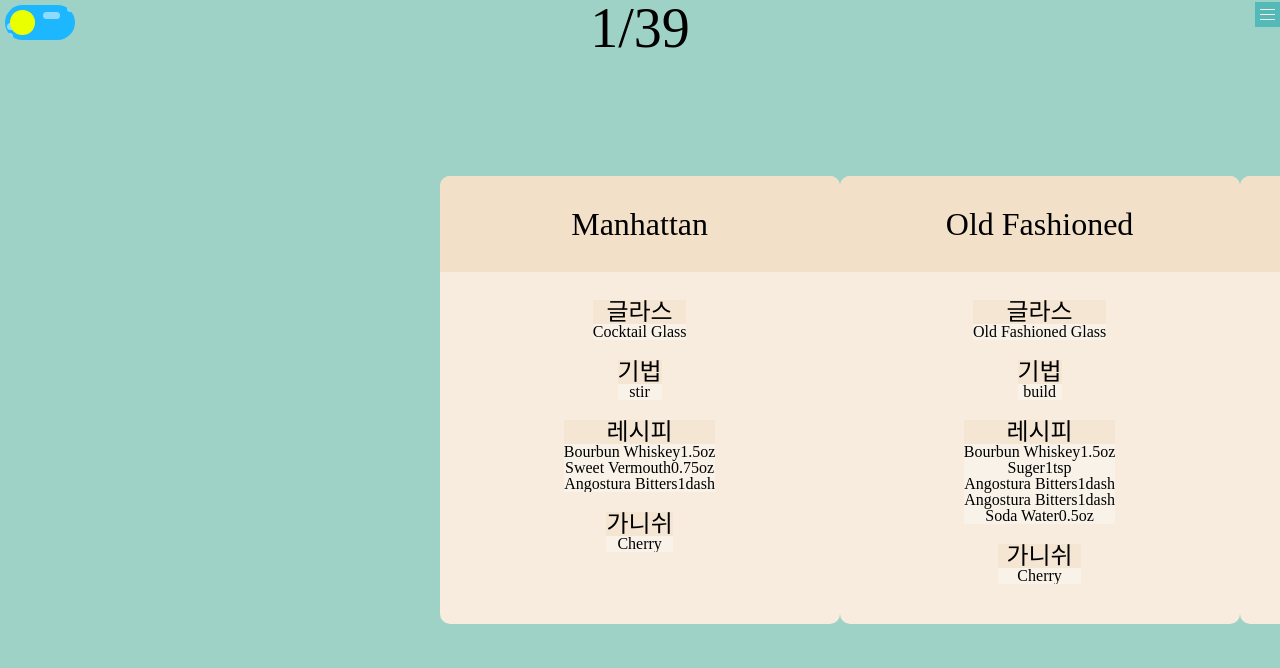
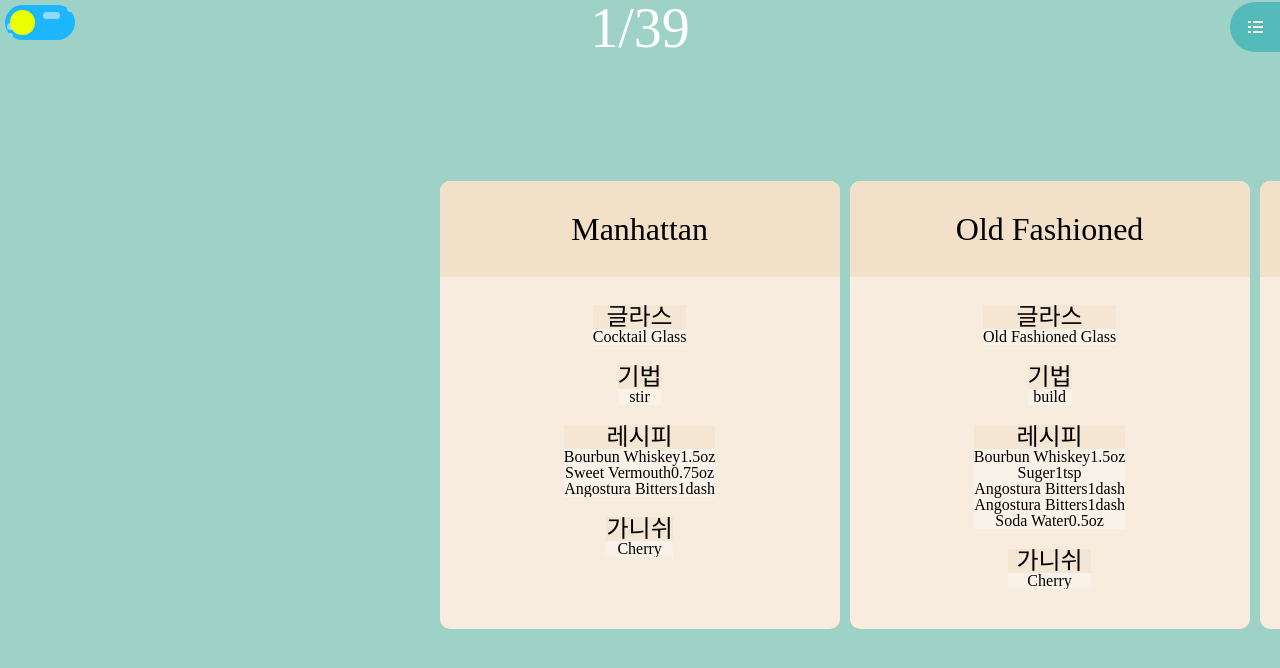
Before and after one commit to 5eokhwan/BartenderTail, a React (Create React App) app: page / in a window 1280 px wide. Shown: the top 668 px of the page. Built offline with nearby package versions, Linux system fonts and the light colour scheme; a web font is replaced by a local one.

Commit message:
카드 컨테이너 드레그

```diff
--- a/src/components/Card/Card.tsx
+++ b/src/components/Card/Card.tsx
@@ -1,6 +1,5 @@
 import { ReactElement, useState } from "react"
-import styled, { css } from "styled-components"
-import { darken, lighten } from "polished";
+import styled from "styled-components"
 
 const C = {
   Wrapper : styled.div<{isFront: boolean}>`
@@ -12,6 +11,7 @@ const C = {
     position: relative;
     transform-style: preserve-3d;
     transition: transform 0.4s ease;
+    margin: 5px;
   `,
   FrontFace: styled.div`
     font-size: 2rem;
--- a/src/components/Card/Face/RecipeInfoFace.tsx
+++ b/src/components/Card/Face/RecipeInfoFace.tsx
@@ -70,14 +70,14 @@ const RecipeInfoFace : React.FC<IRecipeInfoFace> = ({ data }) => {
             <R.Technique>
                 <R.Title>기법</R.Title>
                 <R.Content length={data.technique.length}>
-                    {data.technique.map(v =>(<div>{technique[v]}</div>))}
+                    {data.technique.map((v, i) =>(<div key={i}>{technique[v]}</div>))}
                 </R.Content>
             </R.Technique>
             <R.Recipe>
                 <R.Title>레시피</R.Title>
                 <R.Content length={data.ingredient.length}>
-                    {data.ingredient.map(v =>
-                        (<div>{ingredient[v.type][v.name]}
+                    {data.ingredient.map((v, i) =>
+                        (<div key={i}>{ingredient[v.type][v.name]}
                         {v.amount && <span>{v.amount}</span>}
                         <span>{unit[v.unit]}</span></div>))
                     }
@@ -86,7 +86,7 @@ const RecipeInfoFace : React.FC<IRecipeInfoFace> = ({ data }) => {
             <R.Garnish>
                 <R.Title>가니쉬</R.Title>
                 <R.Content length={1}>
-                    {data.ganish.map(v => (<div>{garnish[v]}</div>))}
+                    {data.ganish.map((v,i) => (<div key={i}>{garnish[v]}</div>))}
                 </R.Content>
             </R.Garnish>
         </>
--- a/src/components/HambergerMenu.tsx
+++ b/src/components/HambergerMenu.tsx
@@ -5,20 +5,21 @@ const H = {
     Wrapper: styled.div``,
     ActiveBtn: styled.div<{isActive : boolean}>`
         position: relative;
-        width: 25px;
-        height: 25px;
+        width: 50px;
+        height: 50px;
         background: ${({ theme }) => theme.deepTeal};
         cursor: pointer;
         display: flex;
         justify-content: center;
         align-items: center;
         transition: 0.2s;
+        border-radius: 50% 0 0 50%;
 
         &::before {
             content: '';
             position: absolute;
             width: 15px;
-            height: 1px;
+            height: 2px;
             background: ${({ theme }) => theme.beige};
             transition: 0.2s;
             transform: translateY(-5px);
@@ -29,7 +30,7 @@ const H = {
             content: '';
             position: absolute;
             width: 15px;
-            height: 1px;
+            height: 2px;
             background: ${({ theme }) => theme.beige};
             transition: 0.2s;
             transform: translateY(5px);
@@ -45,8 +46,16 @@ const H = {
             }`
         };
     `,
-
-    Menu: styled.div`
+    ColBar: styled.div`
+        width: 30px;
+        height: 2px;
+        position: absolute;
+        left: 7px;
+        background: ${({ theme }) => theme.deepTeal};
+        transform: rotate(90deg);
+        z-index: 1;
+    `,
+    ListWrapper: styled.div`
     `
 }
 
@@ -60,11 +69,11 @@ const HambergerMenu : React.FC = () => {
     return (
         <H.Wrapper>
             <H.ActiveBtn onClick={onToggle} isActive={isActive}>
+                {isActive || <H.ColBar />}
+            </H.ActiveBtn>
+            <H.ListWrapper>
 
-            </H.ActiveBtn>
-            <H.Menu>
-
-            </H.Menu>
+            </H.ListWrapper>
         </H.Wrapper>
     )
 }
--- /dev/null
+++ b/src/pages/ReceipeListPage/ReceipeListPage.style.tsx
@@ -0,0 +1,40 @@
+import styled, { css } from 'styled-components';
+import { lighten } from 'polished';
+
+export const R = {
+    Wrapper: styled.div`
+      height: 100vh;
+      width: 100vw;
+    `,
+    CounterWrapper: styled.div`
+      height: 15%;
+      padding: auto 0;
+    `,
+    ListDisplay : styled.div`
+      height: 70%;
+      min-height: 500px;
+      width: 100vw;
+      overflow: hidden;
+      transition: 0.25s;
+      ${({ theme }) => {
+        const selected = theme.teal;
+        return css`
+            background: ${selected};
+            &:hover {
+              background: ${lighten(0.05, selected)};
+            }
+            &:active {
+              background: ${lighten(0.075, selected)};
+            }
+        `;
+      }};
+      `,
+      CardContainer: styled.div<{activeCardIdx: number, elementWidth: number}>`
+      padding: 3.5em 0;
+      height: 100%;
+      display: flex;
+      align-item: center;
+      transform: translate(${({ activeCardIdx, elementWidth }) =>
+        -(activeCardIdx * elementWidth) + (window.innerWidth / 2) - (elementWidth / 2)}px);
+    `,
+  }
--- a/src/pages/ReceipeListPage/ReceipeListPage.tsx
+++ b/src/pages/ReceipeListPage/ReceipeListPage.tsx
@@ -1,63 +1,68 @@
-import { lighten } from 'polished';
-import React, { useState } from 'react'
-import styled, { css } from 'styled-components';
+import React, { useState, useRef, useEffect } from 'react';
 import { IRecipe } from '../../common/interface/data';
 import Card from '../../components/Card/Card';
 import RecipeInfoBackFace from '../../components/Card/Face/RecipeInfoBackFace';
 import RecipeInfoFace from '../../components/Card/Face/RecipeInfoFace';
 import recipes from '../../datas/recipe';
 import CardCounter from './component/CardCounter';
+import { R }  from './ReceipeListPage.style';
 
-
-const R = {
-  Wrapper: styled.div`
-    height: 100vh;
-    width: 100vw;
-  `,
-  CounterWrapper: styled.div`
-    height: 15%;
-    padding: auto 0;
-  `,
-  ListDisplay : styled.div`
-    height: 70%;
-    min-height: 500px;
-    width: 100vw;
-    overflow: hidden;
-    transition: 0.25s;
-    ${({ theme }) => {
-      const selected = theme.teal;
-      return css`
-          background: ${selected};
-          &:hover {
-            background: ${lighten(0.05, selected)};
-          }
-      `;
-    }};
-    `,
-    CardContainer: styled.div<{scrollX: number}>`
-    padding: 3.5em 0;
-    height: 100%;
-    display: flex;
-    align-item: center;
-    transform: translate(${({ scrollX }) => scrollX}px);
-  `,
-}
-//window.innerWidth
 const RecipeListPage: React.FC = () => {
   const [recipesList, setRecipesList] = useState<IRecipe[]>(recipes);
   const [activeCardIdx, setActiveCardIdx] = useState<number>(0);
+
   const [cardWidth, setCardWidth] = useState<number>(400);
+  const [cardMargin, setCardMargin] = useState<number>(5);
 
-  const scrollX = -(activeCardIdx * cardWidth) + (window.innerWidth / 2)
-    - (cardWidth / 2);
+  const elementWidth = cardWidth + (cardMargin * 2);
+
+  const $container = useRef<HTMLDivElement>(null);
+  const originX = useRef<null | number>(null);
+
+  const currentContainerX = -(activeCardIdx * elementWidth) + (window.innerWidth / 2) - (elementWidth / 2);
+
+  const getActiveCardIdx = (x : number) : number => {
+    const whiteSpace = (window.innerWidth / 2) - (elementWidth / 2);
+    return Math.abs(Math.round(( x - whiteSpace ) / elementWidth));
+  }
+
+  useEffect(() => {
+    document.onmousemove = (e) => {
+      if(originX.current && $container.current) {
+        $container.current.style.transform = `translate(${currentContainerX + (e.clientX - originX.current)}px)`;
+      }
+    }
+    document.onmouseup = (e) => {
+      if(originX.current && $container.current) {
+        $container.current.style.transform = "";
+        $container.current.style.transition = "1s";
+        console.log(getActiveCardIdx(currentContainerX + (e.clientX - originX.current)));
+        setActiveCardIdx(getActiveCardIdx(currentContainerX + (e.clientX - originX.current)));
+        originX.current = null;
+      }
+    }
+    return () => {
+      document.onmousemove = null;
+      document.onmouseup = null;
+    }
+  }, [elementWidth, currentContainerX])
+
+  const ctrMouseDown = (e: React.MouseEvent<HTMLDivElement>) : void => {
+    if($container.current) {
+      $container.current.style.transition = "";
+      originX.current = e.clientX;
+    }
+  }
+
   return (
     <R.Wrapper>
       <R.CounterWrapper>
-        <CardCounter all={recipesList.length} cur={1}/>
+        <CardCounter all={recipesList.length} cur={activeCardIdx + 1}/>
       </R.CounterWrapper>
-      <R.ListDisplay>
-        <R.CardContainer scrollX={scrollX}>
+      <R.ListDisplay onMouseDown={ctrMouseDown}>
+        <R.CardContainer ref={$container} activeCardIdx={activeCardIdx} elementWidth={elementWidth}>
           {recipesList.map(v => <Card
+            key={v.name}
             frontFace={<RecipeInfoFace data={v}/>}
             backFace={<RecipeInfoBackFace data={v}/>}
           />)}
--- a/src/pages/ReceipeListPage/component/CardCounter.tsx
+++ b/src/pages/ReceipeListPage/component/CardCounter.tsx
@@ -3,8 +3,10 @@ import styled from "styled-components";
 const C = {
     Wrapper: styled.div`
         font-size: 3.5em;
+        font-family: SansBold;
         display: flex;
         justify-content: center;
+        color: ${({ theme }) => theme.white};
     `,
 
 }
```
Also changed, not shown: src/components/NavBar.tsx (added, +16 -0 lines).
